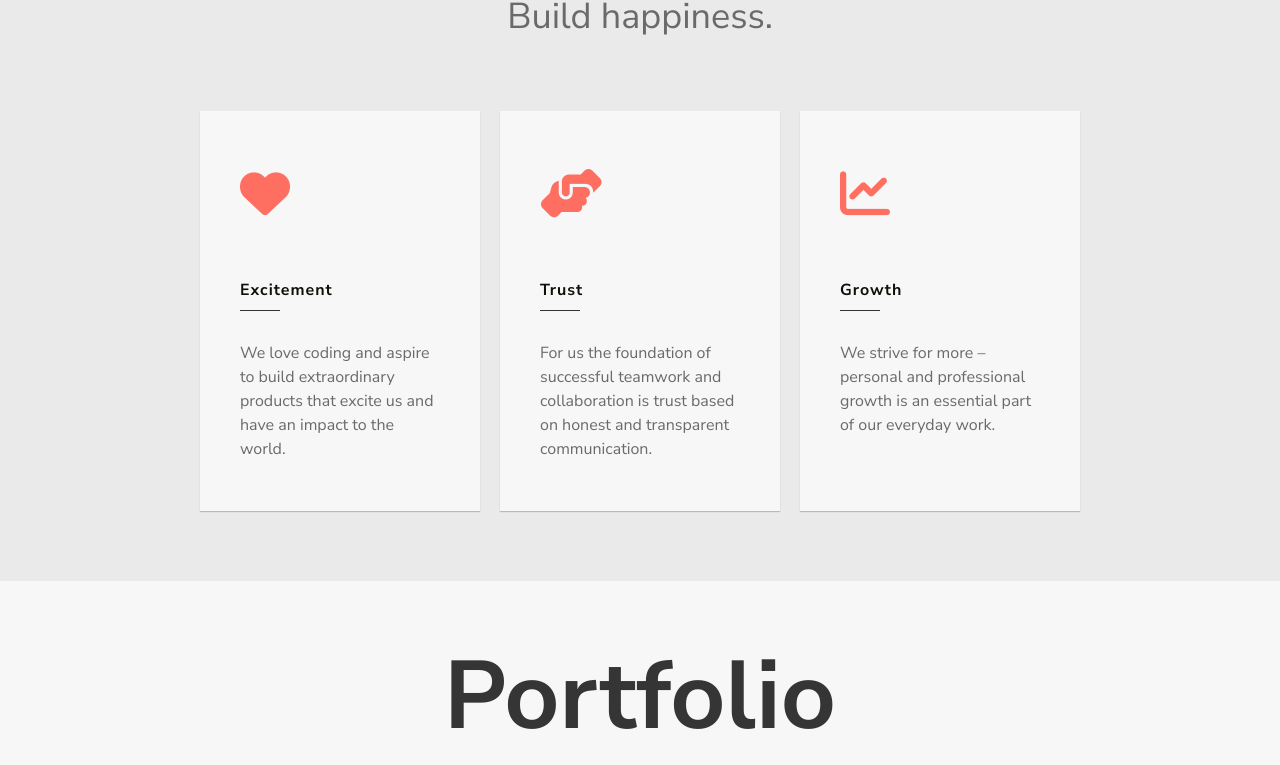
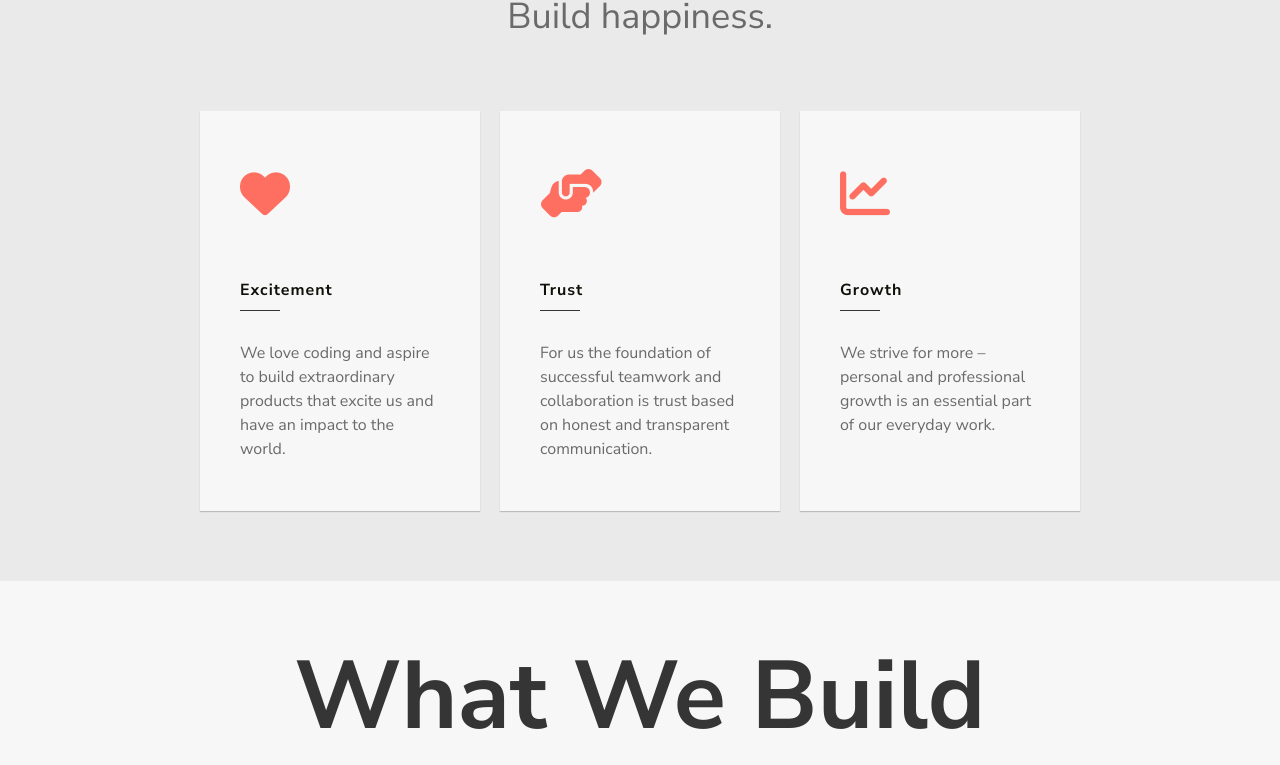
Before and after one commit to SMenke94/codein-homepage, a React (Create React App) app: page / in a window 1280 px wide. Shown: the part 1995-2760 px from the top of the page. Built offline with nearby package versions, Linux system fonts and the light colour scheme.

Commit message:
Minor fixes

```diff
--- a/src/components/Portfolio.js
+++ b/src/components/Portfolio.js
@@ -16,7 +16,7 @@ import searchguard from '../assets/images/portfolio/searchguard.png';
 const Portfolio = () => {
   return (
     <div className="portfolio-wrapper" id="portfolio">
-      <div className="portfolio-headline">Portfolio</div>
+      <div className="portfolio-headline">What We Build</div>
       {/* <div className="portfolio-sub-headline">
         All App Web
       </div> */}
--- a/src/components/References.js
+++ b/src/components/References.js
@@ -13,7 +13,7 @@ const References = () => {
   return (
     <div className="references-wrapper" id="references">
       <div className="row" id="references-row">
-        <div className="references-headline">References</div>
+        <div className="references-headline">Who Trusts Us</div>
         <div className="references-image-wrapper">
           <img src={archipinion} alt="logo" />
           <img src={volders} alt="logo" />
--- a/src/components/Team.js
+++ b/src/components/Team.js
@@ -26,7 +26,7 @@ const Team = () => {
   return (
     <div className="team-wrapper" id="team">
       <div className="row" id="team-row">
-        <div className="team-headline">Team</div>
+        <div className="team-headline">Who We Are</div>
         {/* <div className="team-sub-header-box">
           <div className="team-sub-headline">{subHeadlineText}</div>
         </div> */}
--- a/src/components/essentials/NavBar.js
+++ b/src/components/essentials/NavBar.js
@@ -100,7 +100,7 @@ export default class NavBar extends Component {
                       className="navbar-nav-link"
                       activeStyle={style.active}
                     >
-                      what we built
+                      what we build
                     </a>
                     <a
                       href="#team"
@@ -114,7 +114,7 @@ export default class NavBar extends Component {
                       className="navbar-nav-link"
                       activeStyle={style.activeContact}
                     >
-                      references
+                      who trusts us
                     </a>
                     <a
                       href="#contact"
--- a/src/styles/Services.scss
+++ b/src/styles/Services.scss
@@ -108,6 +108,7 @@
   display: flex;
   justify-content: center;
   font-size: 22px;
+  cursor: pointer;
 }
 
 .service-box-additional {
--- a/src/styles/portfolio.scss
+++ b/src/styles/portfolio.scss
@@ -14,6 +14,7 @@
   font-weight: 700;
   text-align: center;
   padding-top: 50px;
+  margin-bottom: 30px;
   @media only screen and (max-width: $tabletBig) {
     padding: 24px 0;
     font-size: 48px;
--- a/src/styles/team.scss
+++ b/src/styles/team.scss
@@ -23,6 +23,7 @@
   font-weight: 700;
   text-align: center;
   padding-top: 50px;
+  margin-bottom: 30px;
   @media only screen and (max-width: $tabletBig) {
     padding-top: 24px;
     font-size: 48px;
```
